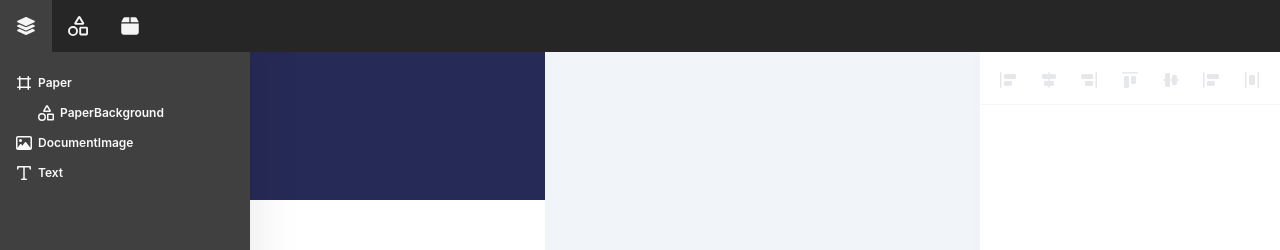
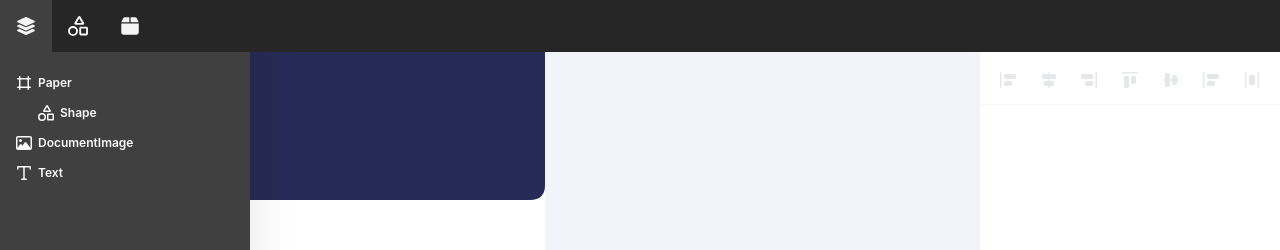
Before and after one commit to binhphancreator/makecv.next, a Next.js app: page /document/preview/1 in a window 1280 px wide. Shown: the top 250 px of the page. Built offline with nearby package versions, Linux system fonts and the light colour scheme.

Commit message:
Remove background component

```diff
--- a/src/components/document/index.ts
+++ b/src/components/document/index.ts
@@ -1,5 +1,4 @@
 import Paper from "~/components/document/paper/Paper";
-import PaperBackground from "~/components/document/paper/Background";
 import DocumentImage from "~/components/document/image/Image";
 import Text from "~/components/document/text/Text";
 import Shape from "~/components/document/paper/shape/Shape";
@@ -15,7 +14,6 @@ export const ComponentName = {
 
 export const ComponentMap: { [key: string]: React.FC<any> } = {
   [ComponentName.Paper]: Paper,
-  [ComponentName.PaperBackground]: PaperBackground,
   [ComponentName.DocumentImage]: DocumentImage,
   [ComponentName.Text]: Text,
   [ComponentName.Shape]: Shape,
--- a/src/components/document/paper/Background.tsx
+++ /dev/null
@@ -1,32 +0,0 @@
-import React, { useMemo } from "react";
-import { useAppSelector } from "~/hook";
-import { Position, Size, Color } from "~/types/document";
-import { findColor } from "~/utils/document";
-
-interface BackgroundProps {
-  size: Size;
-  position?: Position;
-  backgroundColor?: Color;
-}
-
-const Background = ({ size, backgroundColor }: BackgroundProps) => {
-  const colorPaletes = useAppSelector(
-    (state) => state.documentState.colorPalettes
-  );
-
-  const backgroundStyle = useMemo<React.CSSProperties>(() => {
-    const style: React.CSSProperties = {};
-    style.width = `${size.width}px`;
-    style.height = `${size.height}px`;
-
-    if (backgroundColor && backgroundColor.length) {
-      style.backgroundColor = `${findColor(backgroundColor, colorPaletes)}`;
-    }
-
-    return style;
-  }, [size, backgroundColor, colorPaletes]);
-
-  return <div style={backgroundStyle} />;
-};
-
-export default Background;
--- a/src/components/document/paper/shape/Shape.tsx
+++ b/src/components/document/paper/shape/Shape.tsx
@@ -1,12 +1,20 @@
-import React from "react";
+import React, { useMemo } from "react";
 import { VectorProps } from "~/types/document";
 import VECTOR_MAP, { VectorName } from "./vectors";
+import { useAppSelector } from "~/hook";
+import { findColor } from "~/utils/document";
 
 type ShapeProps = VectorProps & {
   vector: VectorName;
 };
 
 const Shape = ({ vector, size, radius, fill }: ShapeProps) => {
+  const colorPaletes = useAppSelector((state) => state.documentState.colorPalettes);
+
+  const fillColor = useMemo<string>(() => {
+    return findColor(fill, colorPaletes);
+  }, [fill, colorPaletes]);
+
   const VectorComponent = VECTOR_MAP[vector];
 
   if (!VectorComponent) {
@@ -15,7 +23,7 @@ const Shape = ({ vector, size, radius, fill }: ShapeProps) => {
 
   return (
     <div className="shape">
-      <VectorComponent size={size} fill={fill} radius={radius} />
+      <VectorComponent size={size} fill={fillColor} radius={radius} />
     </div>
   );
 };
--- a/src/components/document/paper/shape/vectors/Rectangle.tsx
+++ b/src/components/document/paper/shape/vectors/Rectangle.tsx
@@ -35,7 +35,7 @@ const Rectangle = ({ size, radius: initialRadius, fill }: VectorProps) => {
 
   return (
     <svg viewBox={`0 0 ${width} ${height}`} width={width} height={height}>
-      <path d={path} fill={fill} />
+      <path d={path.trim()} fill={fill} />
     </svg>
   );
 };
--- a/src/data/render.ts
+++ b/src/data/render.ts
@@ -13,7 +13,7 @@ const data: TemplateDataRender[] = [
     },
     children: [
       {
-        component: "PaperBackground",
+        component: "Shape",
         size: {
           width: 545,
           height: 200,
@@ -23,7 +23,9 @@ const data: TemplateDataRender[] = [
           y: 0,
         },
         options: {
-          backgroundColor: "color_palette.1",
+          fill: "color_palette.1",
+          vector: "rectangle",
+          radius: 15,
         },
       },
     ],
```
